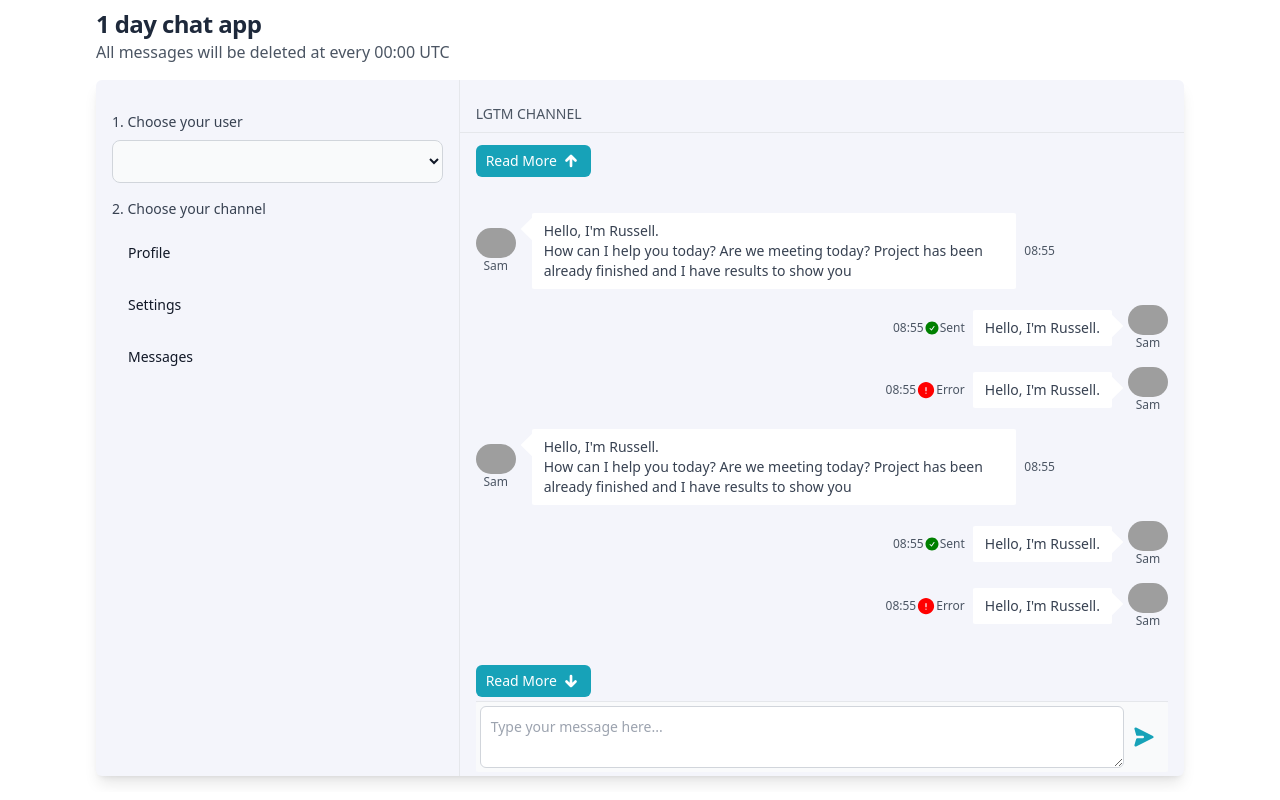
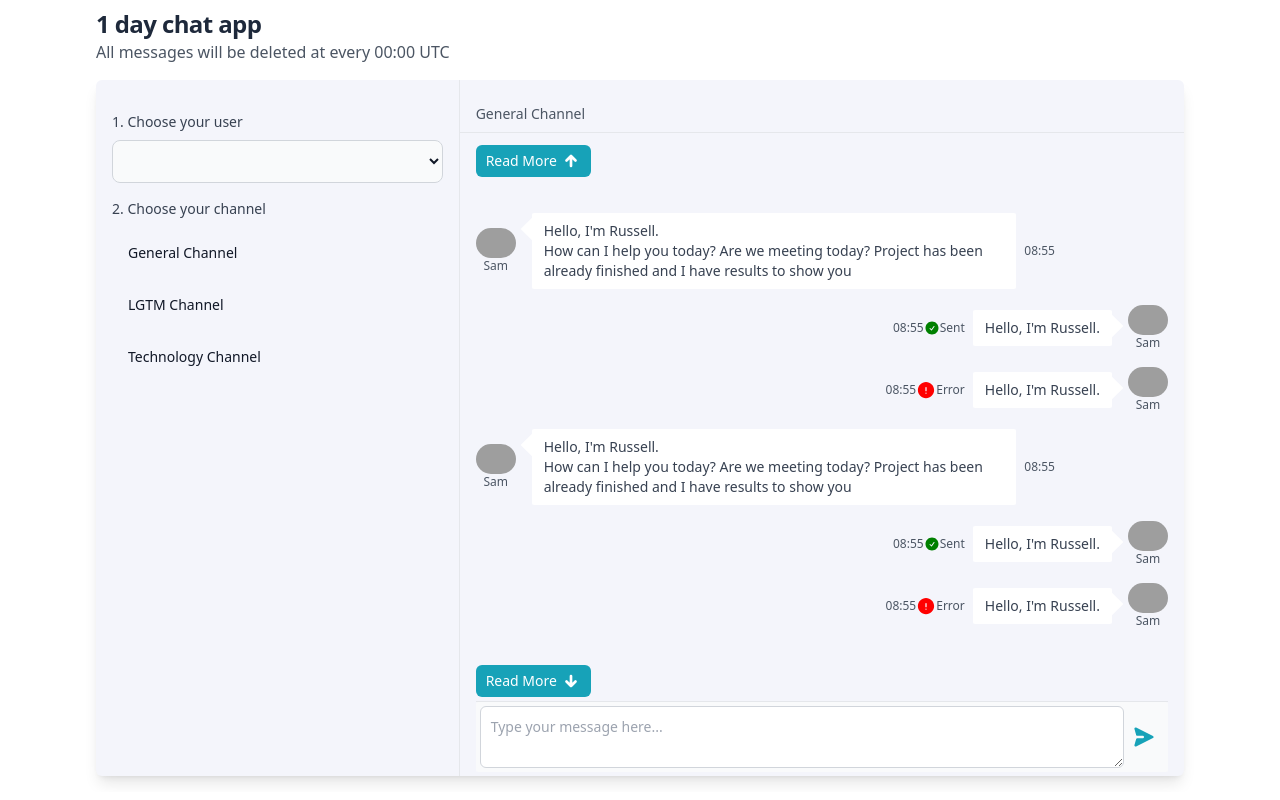
Before and after one commit to olayeancarh/anymind-chat, an Angular app: page /chat in a window 1280 px wide. Built offline with nearby package versions, Linux system fonts and the light colour scheme; grey boxes are pictures that could not be loaded.

Commit message:
Completed channel selection feature

```diff
--- /dev/null
+++ b/src/app/core/models/index.ts
@@ -0,0 +1 @@
+export * from './chat'
--- a/src/app/modules/chat/chat-select-channel/chat-select-channel.component.html
+++ b/src/app/modules/chat/chat-select-channel/chat-select-channel.component.html
@@ -1,17 +1,9 @@
 <div class="my-4">
   <label class="block mb-2 text-sm font-medium text-gray-700">2. Choose your channel</label>
   <div class="w-full text-sm font-medium text-gray-900">
-    <button type="button"
+    <button type="button" *ngFor="let channel of channels" data-testid="channel-button" (click)="getSelectedChannel(channel)"
       class="w-full px-4 py-4 font-medium text-left cursor-pointer hover:bg-gray-100 focus:bg-white focus:outline-none">
-      Profile
-    </button>
-    <button type="button"
-      class="w-full px-4 py-4 font-medium text-left cursor-pointer hover:bg-gray-100 focus:bg-white focus:outline-none">
-      Settings
-    </button>
-    <button type="button"
-      class="w-full px-4 py-4 font-medium text-left cursor-pointer hover:bg-gray-100 focus:bg-white focus:outline-none">
-      Messages
+      {{ channel.channelValue }} Channel
     </button>
   </div>
 </div>
--- a/src/app/modules/chat/chat-select-channel/chat-select-channel.component.ts
+++ b/src/app/modules/chat/chat-select-channel/chat-select-channel.component.ts
@@ -1,4 +1,5 @@
-import { Component, OnInit } from '@angular/core';
+import { Component, EventEmitter, OnInit, Output } from '@angular/core';
+import { Channel } from 'src/app/core/models';
 
 @Component({
   selector: 'chat-select-channel',
@@ -6,9 +7,30 @@ import { Component, OnInit } from '@angular/core';
 })
 export class ChatSelectChannelComponent implements OnInit {
 
+  @Output() selectedChannel = new EventEmitter<any>();
+
+  channels: Channel[] = [
+    {
+      channelId: '1',
+      channelValue: 'General',
+    },
+    {
+      channelId: '2',
+      channelValue: 'LGTM',
+    },
+    {
+      channelId: '3',
+      channelValue: 'Technology',
+    },
+  ];
+
   constructor() { }
 
   ngOnInit(): void {
   }
 
+  getSelectedChannel(channel: Channel): void {
+    this.selectedChannel.emit(channel);
+  }
+
 }
--- a/src/app/modules/chat/chat-select-user/chat-select-user.component.ts
+++ b/src/app/modules/chat/chat-select-user/chat-select-user.component.ts
@@ -1,5 +1,6 @@
 import { Component, EventEmitter, OnInit, Output } from '@angular/core';
 import { FormBuilder, FormGroup, FormGroupDirective, Validators } from '@angular/forms';
+import { User } from 'src/app/core/models';
 
 @Component({
   selector: 'chat-select-user',
@@ -9,7 +10,7 @@ export class ChatSelectUserComponent implements OnInit {
   userForm!: FormGroup;
   @Output() selectedUser = new EventEmitter<any>();
 
-  users = [
+  users: User[] = [
     {
       userId: 'Joyse',
       userName: 'Joyse',
--- a/src/app/modules/chat/chat-wrapper-header/chat-wrapper-header.component.html
+++ b/src/app/modules/chat/chat-wrapper-header/chat-wrapper-header.component.html
@@ -1,3 +1,3 @@
 <div class="mt-4 border-b-[1px] px-4 py-2">
-  <p class="text-sm font-medium">LGTM CHANNEL</p>
+  <p class="text-sm font-medium">{{ channel && channel.channelValue || 'General' }} Channel</p>
 </div>
--- a/src/app/modules/chat/chat-wrapper-header/chat-wrapper-header.component.ts
+++ b/src/app/modules/chat/chat-wrapper-header/chat-wrapper-header.component.ts
@@ -1,4 +1,5 @@
-import { Component, OnInit } from '@angular/core';
+import { Component, Input, OnInit } from '@angular/core';
+import { Channel } from 'src/app/core/models';
 
 @Component({
   selector: 'chat-wrapper-header',
@@ -6,6 +7,8 @@ import { Component, OnInit } from '@angular/core';
 })
 export class ChatWrapperHeaderComponent implements OnInit {
 
+  @Input() channel!: Channel
+
   constructor() { }
 
   ngOnInit(): void {
--- a/src/app/modules/chat/chat.component.html
+++ b/src/app/modules/chat/chat.component.html
@@ -9,11 +9,11 @@
         <div class="grid grid-cols-3 divide-x h-full">
           <div class="p-1 md:p-4 lg:p-4">
             <chat-select-user (selectedUser)="setSelectedUser($event)"></chat-select-user>
-            <chat-select-channel></chat-select-channel>
+            <chat-select-channel (selectedChannel)="setSelectedChannel($event)"></chat-select-channel>
           </div>
           <div class="col-span-2">
             <div class="flex flex-col">
-              <chat-wrapper-header></chat-wrapper-header>
+              <chat-wrapper-header [channel]="channel"></chat-wrapper-header>
               <div class="px-4 py-2">
                 <div class="relative z-[1] h-full flex flex-col overflow-hidden">
                   <chat-readmore-button [old]="true"></chat-readmore-button>
--- a/src/app/modules/chat/chat.component.ts
+++ b/src/app/modules/chat/chat.component.ts
@@ -1,4 +1,5 @@
 import { Component, OnInit } from '@angular/core';
+import { Channel, User } from 'src/app/core/models';
 
 @Component({
   selector: 'app-chat',
@@ -6,13 +7,20 @@ import { Component, OnInit } from '@angular/core';
 })
 export class ChatComponent implements OnInit {
 
+  channel!: Channel;
+  user!: User;
+
   constructor() { }
 
   ngOnInit(): void {
   }
 
   setSelectedUser(event: any): void {
-    console.log(event)
+    this.user = event;
+  }
+
+  setSelectedChannel(event: any): void {
+    this.channel = event;
   }
 
 }
```
Also changed, not shown: src/app/core/models/chat.ts (added, +9 -0 lines), 1 other file (tests, documents, lock files or other folders).
